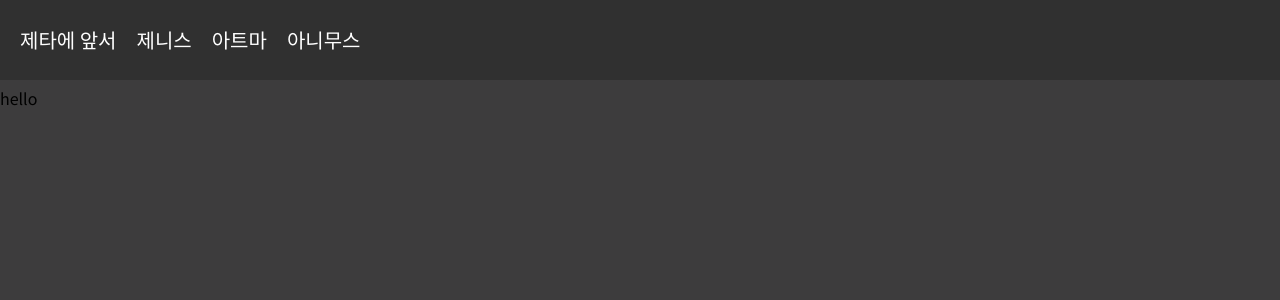
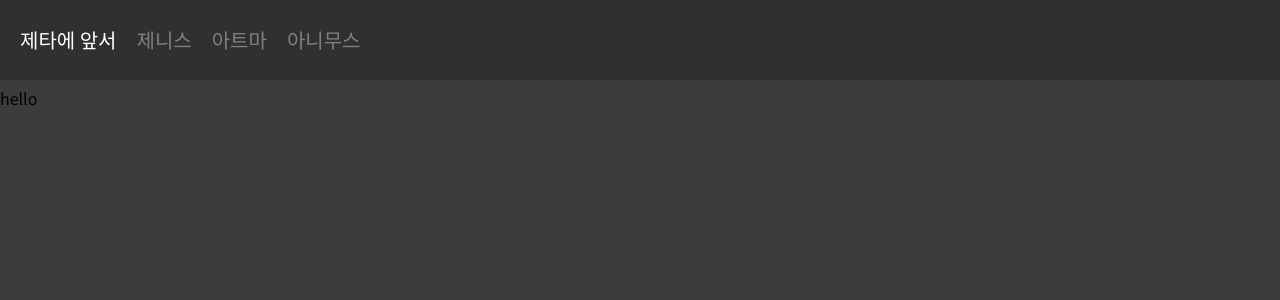
Before and after one commit to Crteas/ffxivZeta, a React (Create React App) app: page / in a window 1280 px wide. Shown: the top 300 px of the page. Built offline with nearby package versions, Linux system fonts and the light colour scheme.

Commit message:
Add header Highlight

```diff
--- a/src/components/Header.tsx
+++ b/src/components/Header.tsx
@@ -1,5 +1,10 @@
 import styled from "styled-components";
 import { Link } from "react-router-dom";
+import { useMatch } from "react-router-dom";
+
+interface a {
+  isMatch?: boolean;
+}
 
 const Nav = styled.nav`
   display: flex;
@@ -18,21 +23,38 @@ const Nav = styled.nav`
     color: white;
   }
 `;
+const Item = styled.span<a>`
+  text-decoration: none;
+  color: ${(props) => (!props.isMatch ? "gray" : "")};
+`;
 
 function Header() {
+  const isHome = useMatch("/")?.pathname === "/";
+  const isZenith = useMatch("/zenith")?.pathname === "/zenith";
+  const isAtma = useMatch("/atma")?.pathname === "/atma";
+  const isAnimus = useMatch("/animus")?.pathname === "/animus";
+  console.log();
   return (
     <Nav>
       <li>
-        <Link to={"/"}>제타에 앞서</Link>
+        <Link to={"/"}>
+          <Item isMatch={isHome}>제타에 앞서</Item>
+        </Link>
       </li>
       <li>
-        <Link to={"/zenith"}>제니스</Link>
+        <Link to={"/zenith"}>
+          <Item isMatch={isZenith}>제니스</Item>
+        </Link>
       </li>
       <li>
-        <Link to={"/atma"}>아트마</Link>
+        <Link to={"/atma"}>
+          <Item isMatch={isAtma}>아트마</Item>
+        </Link>
       </li>
       <li>
-        <Link to={"/animus"}>아니무스</Link>
+        <Link to={"/animus"}>
+          <Item isMatch={isAnimus}>아니무스</Item>
+        </Link>
       </li>
     </Nav>
   );
--- a/src/index.tsx
+++ b/src/index.tsx
@@ -1,4 +1,3 @@
-import React from "react";
 import ReactDOM from "react-dom/client";
 import { createGlobalStyle } from "styled-components";
 import router from "./Router";
@@ -58,8 +57,8 @@ const root = ReactDOM.createRoot(
   document.getElementById("root") as HTMLElement
 );
 root.render(
-  <React.StrictMode>
+  <>
     <Global />
     <RouterProvider router={router} />
-  </React.StrictMode>
+  </>
 );
```
